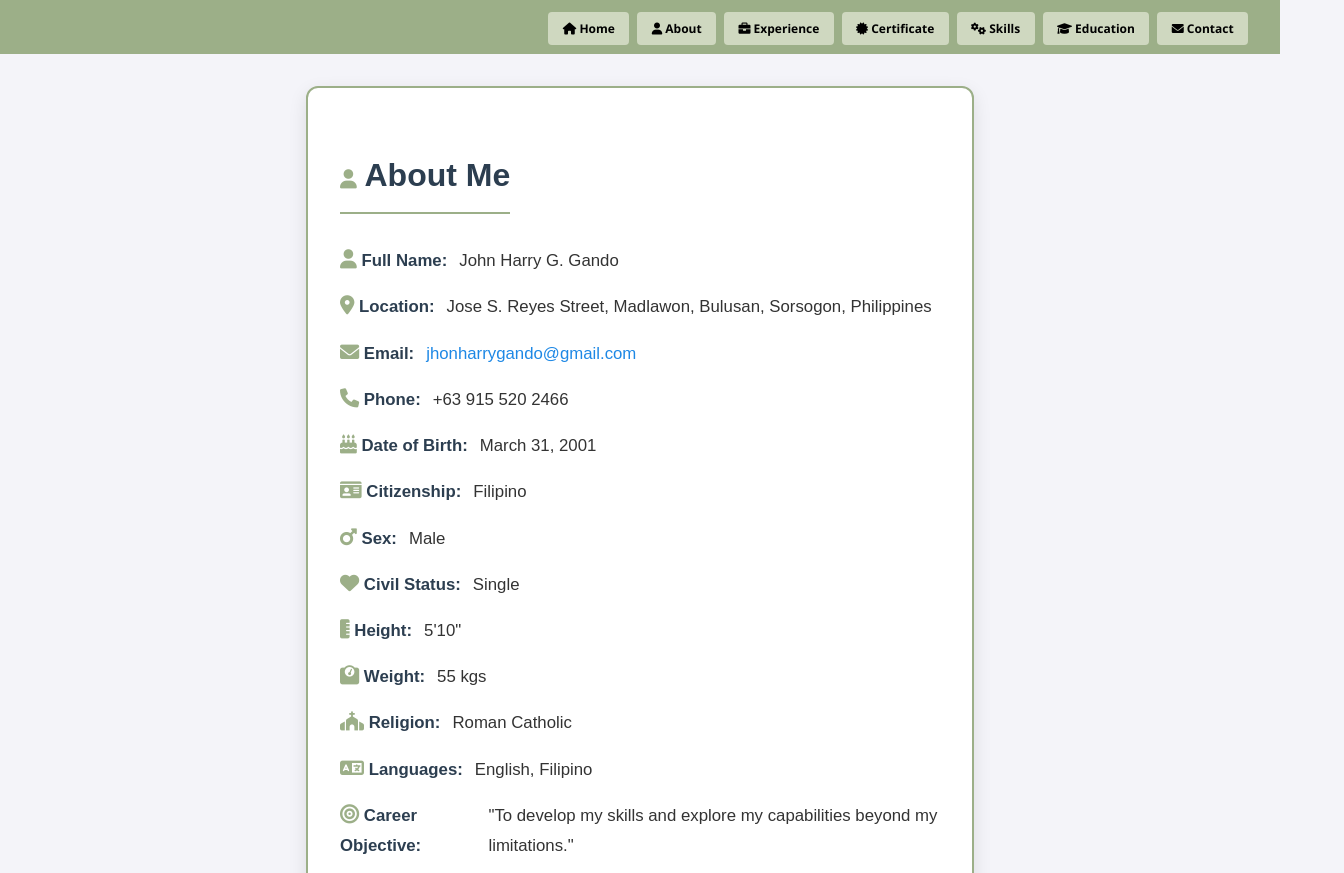
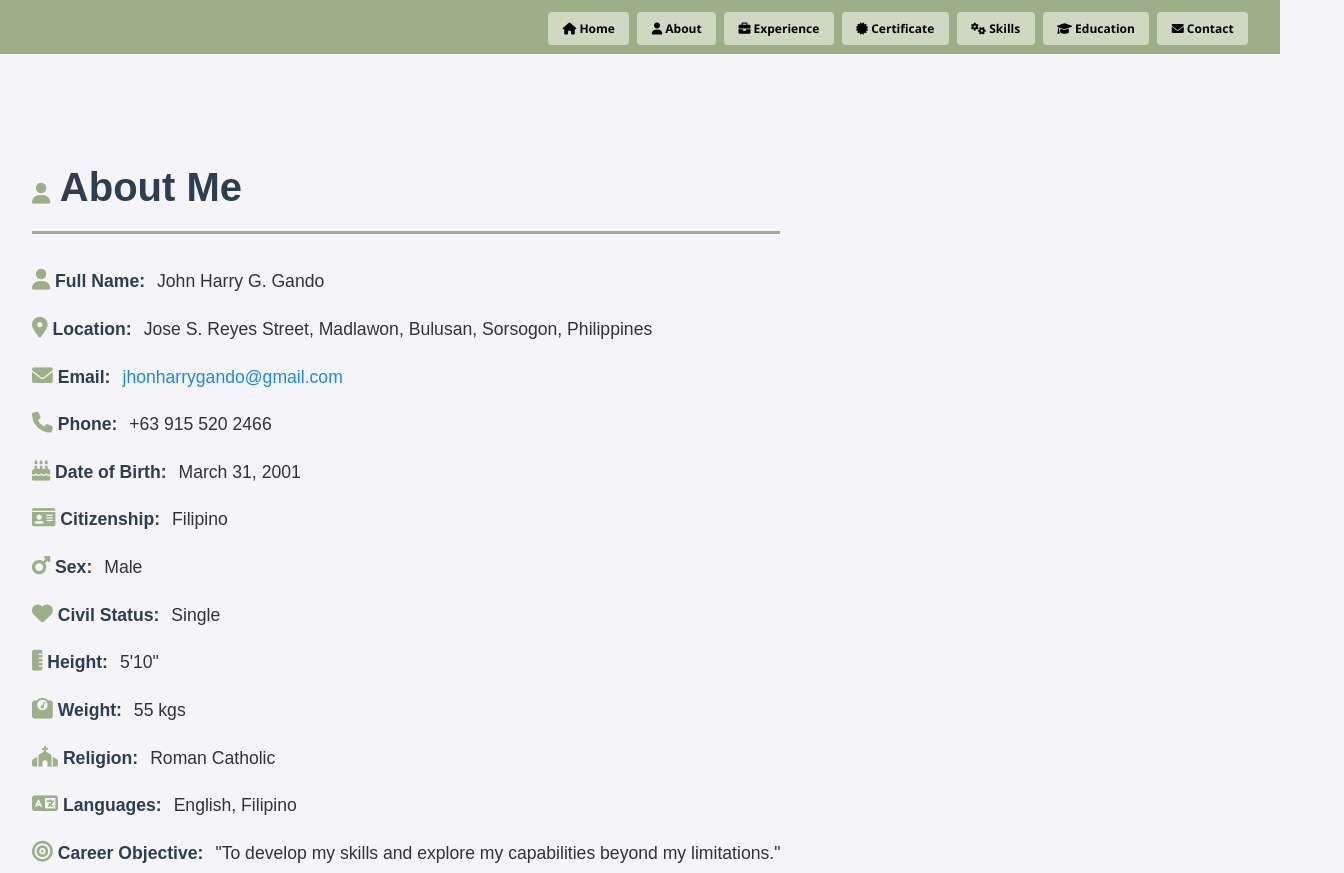
Before and after one commit to AkosiJharry/CVko, a plain HTML site: page about.html in a window 1280 px wide. Shown: the top 873 px of the page, 1344 px wide, since content can reach past the window. Drawn offline with Linux system fonts and the light colour scheme.

Commit message:
about section

```diff
--- a/assets/css/styles.css
+++ b/assets/css/styles.css
@@ -429,6 +429,7 @@ main {
   .certificate-gallery img:hover {
     transform: scale(1.03);
   }
+
 /* About Section */
 .about-section {
   display: flex;
@@ -437,70 +438,7 @@ main {
   background-color: #f4f4f9;
 }
 
-/* About Card Styling */
-.about-card {
-  background-color: #ffffff;
-  padding: 2rem;
-  border-radius: 12px;
-  width: 100%;
-  max-width: 600px; /* Adjust width to make the box smaller */
-  box-shadow: 0 6px 18px rgba(0, 0, 0, 0.1); /* Softer shadow for 3D effect */
-  color: #333;
-  line-height: 1.8;
-  border: 2px solid #9CAF88; /* Green border for visual appeal */
-  transition: transform 0.3s ease, box-shadow 0.3s ease;
-  background-color: #fff;
-}
 
-/* Hover effect on the about card */
-.about-card:hover {
-  transform: translateY(-5px); /* Slight lift effect */
-  box-shadow: 0 8px 24px rgba(0, 0, 0, 0.15); /* Darker shadow for hover effect */
-}
-
-/* Title of the Card */
-.about-card h2 {
-  font-size: 2rem;
-  color: #2c3e50;
-  margin-bottom: 1rem;
-  border-bottom: 2px solid #9CAF88;
-  padding-bottom: 0.5rem;
-  text-align: center;
-  display: inline-block;
-}
-
-/* Style for paragraphs inside the card */
-.about-card p {
-  font-size: 1.05rem;
-  margin: 1rem 0;
-  display: flex;
-  align-items: center;
-  gap: 0.75rem;
-}
-
-/* Icon styling inside the paragraphs */
-.about-card i {
-  color: #9CAF88;
-  font-size: 1.2rem;
-}
-
-/* Links in the about card */
-.about-card a {
-  color: #1e88e5;
-  text-decoration: none;
-  font-weight: 500;
-  transition: color 0.3s ease;
-}
-
-.about-card a:hover {
-  color: #1565c0;
-}
-
-/* Styling for each info item in the About Me card */
-.about-card strong {
-  font-weight: 600;
-  color: #2c3e50;
-}
 
   /* Contact Section Styling */
 .contact {
@@ -647,3 +585,63 @@ main {
     padding: 0.5rem 1rem;
   }
 }
+
+/* About Section */
+.about-section {
+  display: flex;
+  flex-direction: column;
+  align-items: flex-start;     /* Align content to the left */
+  padding: 4rem 2rem;
+  background-color: #f4f4f9;
+  color: #333;
+  line-height: 1.8;
+  width: 100%;                 /* Full width of the screen */
+  margin: 0;                   /* Remove auto margin */
+}
+
+/* Section Heading */
+.about-section h2 {
+  font-size: 2.5rem;
+  color: #2c3e50;
+  margin-bottom: 2rem;
+  border-bottom: 3px solid #9CAF88;
+  padding-bottom: 0.5rem;
+  text-align: left;
+  width: 100%;
+}
+
+/* Paragraph Styles */
+.about-section p {
+  font-size: 1.1rem;
+  margin: 1rem 0;
+  width: 100%;
+  display: flex;
+  align-items: flex-start;
+  gap: 0.75rem;
+  text-align: left;
+}
+
+/* Icon Styling */
+.about-section i {
+  color: #9CAF88;
+  font-size: 1.3rem;
+  margin-top: 0.2rem;
+}
+
+/* Links */
+.about-section a {
+  color: #1e88e5;
+  text-decoration: none;
+  font-weight: 500;
+  transition: color 0.3s ease;
+}
+
+.about-section a:hover {
+  color: #1565c0;
+}
+
+/* Emphasized Text */
+.about-section strong {
+  font-weight: 600;
+  color: #2c3e50;
+}
```
